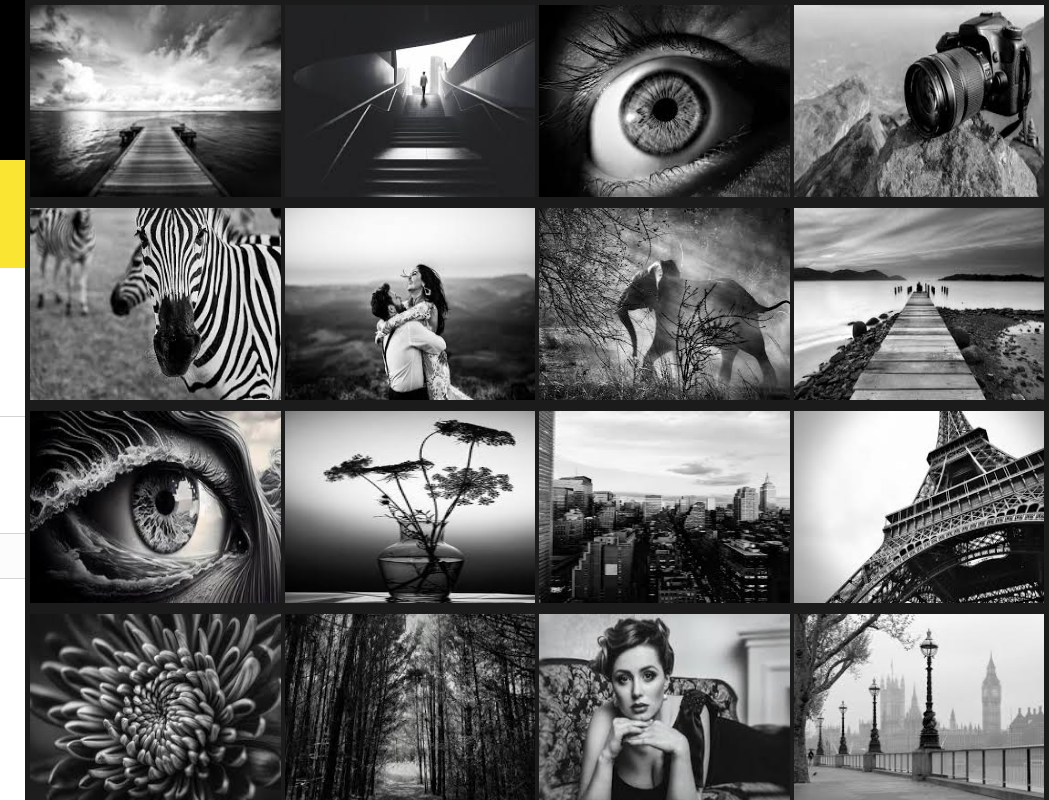
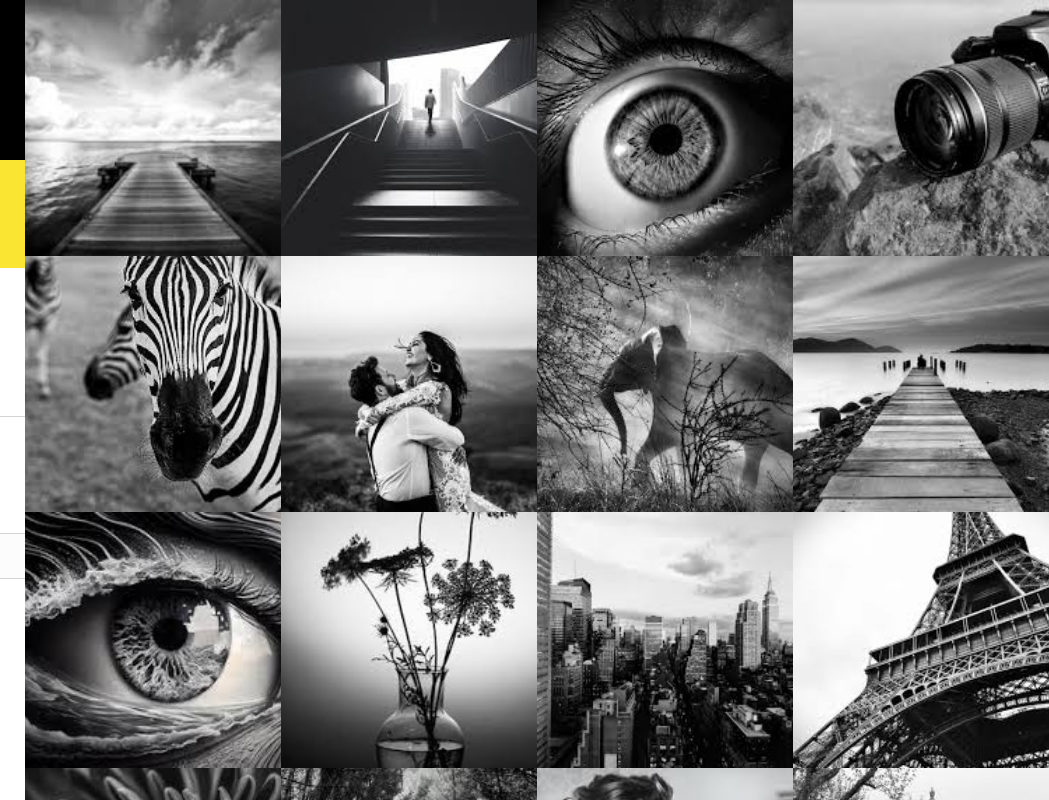
Before and after one commit to Matheuslsdn/first_site, a plain HTML site: page portifolio.html in a window 1280 px wide. Shown: the top 800 px of the page, 231-1280 px from the left. Drawn offline with Linux system fonts and the light colour scheme.

Commit message:
Versão 1.0.1

```diff
--- a/css/portifolio.css
+++ b/css/portifolio.css
@@ -137,16 +137,19 @@ body{
     margin-top: 4.5%;
     font-size: 12px;
 }
-.tabela{
+.box {
     margin-left: 20vw;
     display: flex;
-    justify-content: center;
-    flex-direction: column;
+    flex-direction: row;
+    flex-wrap: wrap;
     width: 80vw;
+    max-width: 80vw;overflow: hidden;
+}
 
-}
-.images{
-    width: 19.58vw;
-    height: 24vh;
-    padding: -2px -2px -2px -2px;
-}
+.images {
+    width: 20vw;
+    aspect-ratio: 1 / 1;
+    object-fit: cover;
+    overflow: hidden;
+    display: block;
+  }
--- a/portifolio.html
+++ b/portifolio.html
@@ -66,35 +66,24 @@
         </div>
     </div>
     <div>
-        <table>
-            <tbody class="tabela">
-                <tr>
-                    <th><img class="images" src="img/portifolio/image01.jpg" alt=""></th>
-                    <th><img class="images" src="img/portifolio/image02.jpg" alt=""></th>
-                    <th><img class="images" src="img/portifolio/image03.jpg" alt=""></th>
-                    <th><img class="images" src="img/portifolio/image04.jpg" alt=""></th>
-                </tr>
-                <tr>
-                    <td><img class="images" src="img/portifolio/image05.jpg" alt=""></td>
-                    <td><img class="images" src="img/portifolio/image06.jpg" alt=""></td>
-                    <td><img class="images" src="img/portifolio/image07.jpg" alt=""></td>
-                    <td><img class="images" src="img/portifolio/image08.jpg" alt=""></td>
-                </tr>
-                <tr>
-                    <td><img class="images" src="img/portifolio/image09.jpg" alt=""></td>
-                    <td><img class="images" src="img/portifolio/image10.jpg" alt=""></td>
-                    <td><img class="images" src="img/portifolio/image11.jpg" alt=""></td>
-                    <td><img class="images" src="img/portifolio/image12.jpg" alt=""></td>
-                </tr>
-                <tr>
-                    <td><img class="images" src="img/portifolio/image13.jpg" alt=""></td>
-                    <td><img class="images" src="img/portifolio/image14.jpg" alt=""></td>
-                    <td><img class="images" src="img/portifolio/image15.jpg" alt=""></td>
-                    <td><img class="images" src="img/portifolio/image16.jpg" alt=""></td>
-                </tr>
-            </tbody>
-        </table>
+        <div class="box">
+            <div><img class="images" src="img/portifolio/image01.jpg" alt=""></div>
+            <div><img class="images" src="img/portifolio/image02.jpg" alt=""></div>
+            <div><img class="images" src="img/portifolio/image03.jpg" alt=""></div>
+            <div><img class="images" src="img/portifolio/image04.jpg" alt=""></div>
+            <div><img class="images" src="img/portifolio/image05.jpg" alt=""></div>
+            <div><img class="images" src="img/portifolio/image06.jpg" alt=""></div>
+            <div><img class="images" src="img/portifolio/image07.jpg" alt=""></div>
+            <div><img class="images" src="img/portifolio/image08.jpg" alt=""></div>
+            <div><img class="images" src="img/portifolio/image09.jpg" alt=""></div>
+            <div><img class="images" src="img/portifolio/image10.jpg" alt=""></div>
+            <div><img class="images" src="img/portifolio/image11.jpg" alt=""></div>
+            <div><img class="images" src="img/portifolio/image12.jpg" alt=""></div>
+            <div><img class="images" src="img/portifolio/image13.jpg" alt=""></div>
+            <div><img class="images" src="img/portifolio/image14.jpg" alt=""></div>
+            <div><img class="images" src="img/portifolio/image15.jpg" alt=""></div>
+            <div><img class="images" src="img/portifolio/image16.jpg" alt=""></div>
+        </div>
     </div>
-
 </body>
 </html>
```
